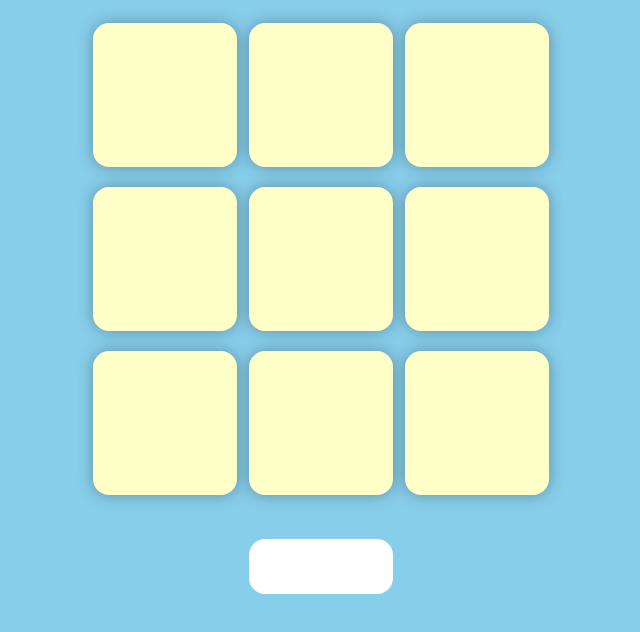
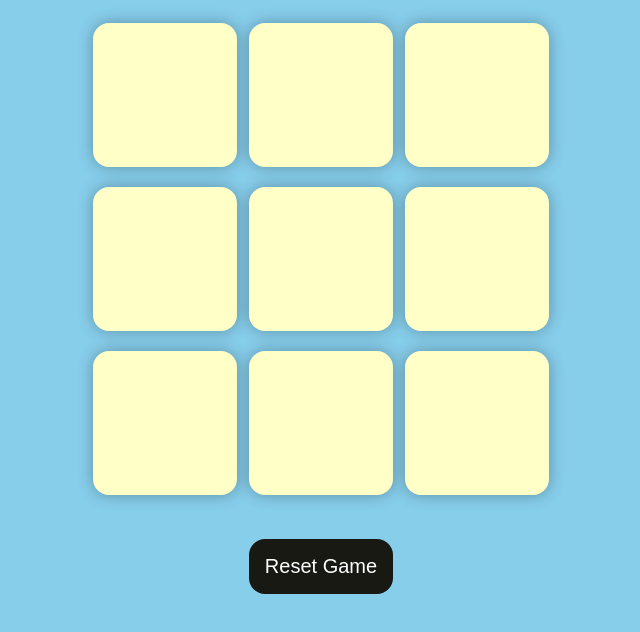
Before and after one commit to SujalPatil29/Tic-Tac-Toe, a plain HTML site: page index.html in a window 1280 px wide. Shown: the part 58-690 px from the top of the page, without its empty margins (319-959 px from the left). Drawn offline with Linux system fonts and the light colour scheme.

Commit message:
Update style.css

```diff
--- a/style.css
+++ b/style.css
@@ -43,7 +43,7 @@ body {
 #reset-btn {
   padding: 1rem;
   font-size: 1.25rem;
-  background-color: white;
+  background-color: #191913;
   color: #fff;
   border-radius: 1rem;
   border: none;
```
